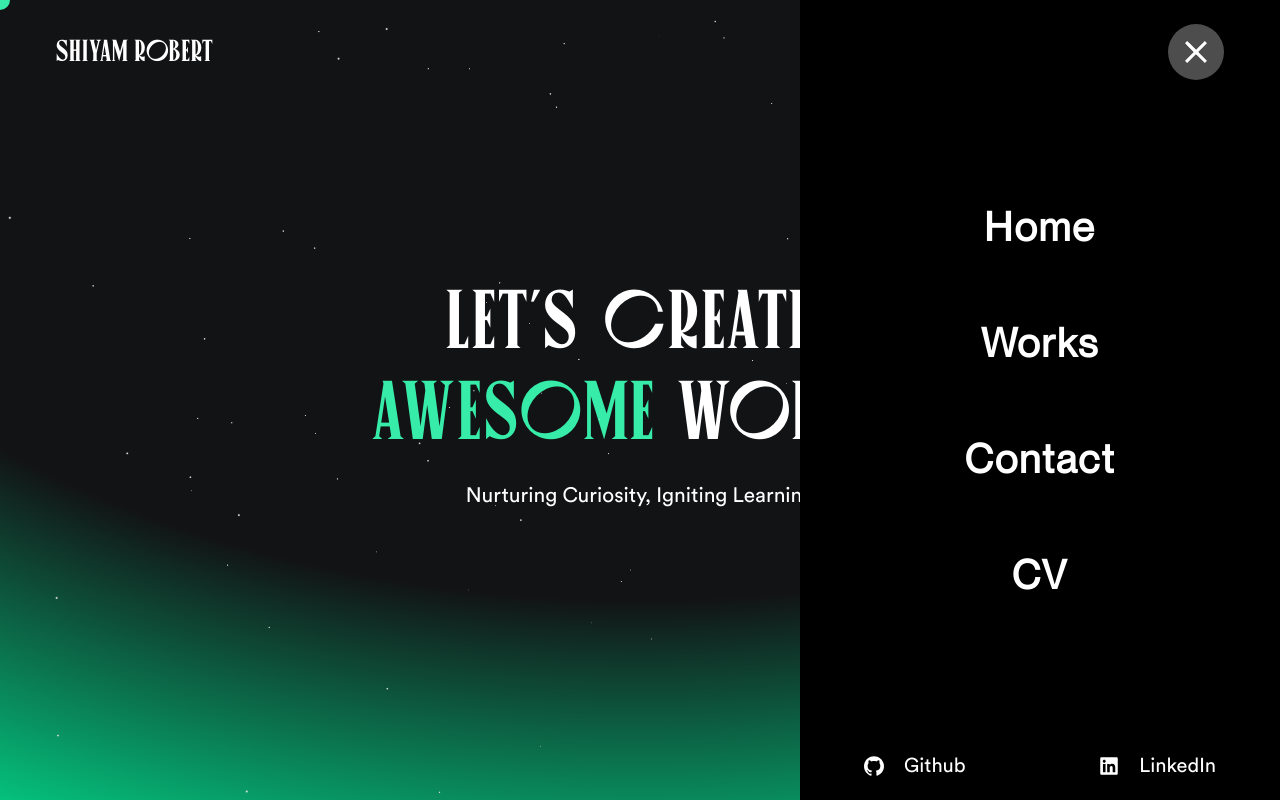
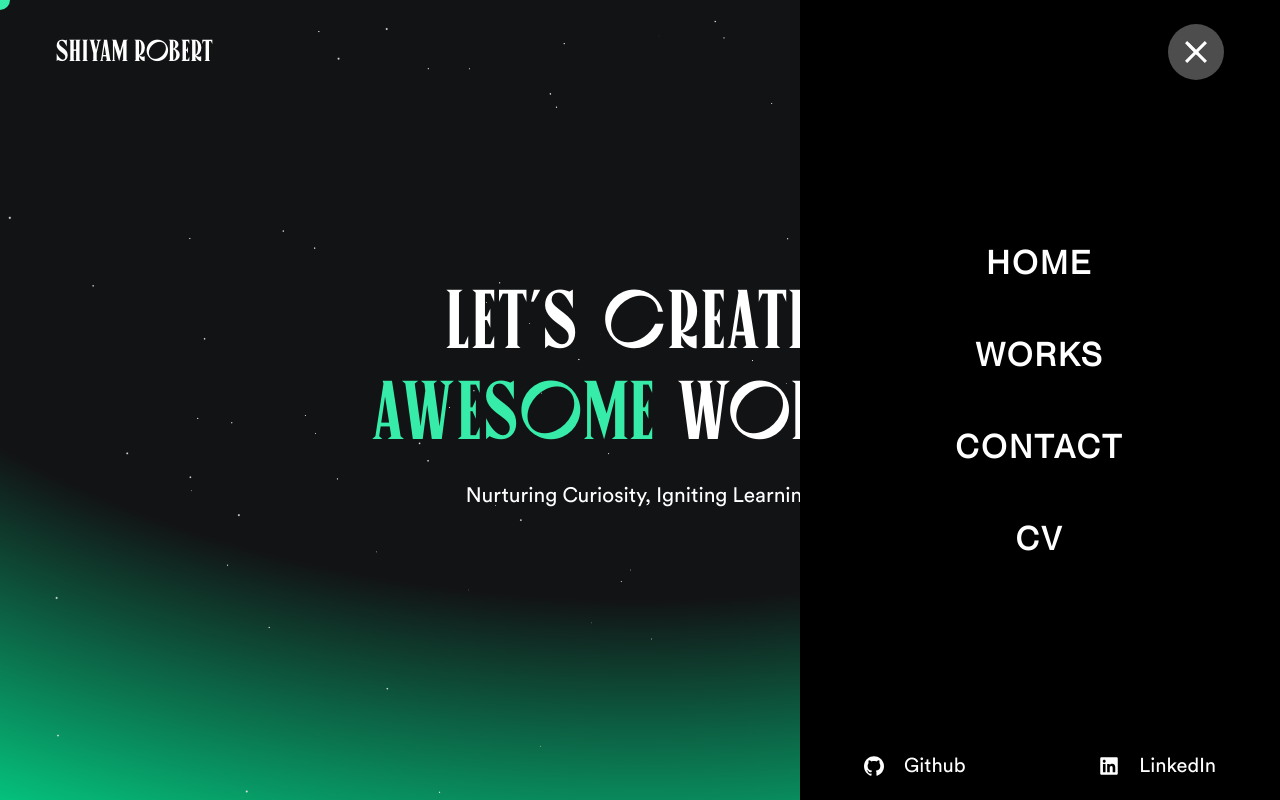
Before and after one commit to shiyammm/portfolio_using_react, a React (Vite) app: page / in a window 1280 px wide. Both pictures are taken after a click on the button 1196 px from the left and 52 px from the top of the page. Shown: the top 800 px of the page. Built offline with nearby package versions, Linux system fonts and the light colour scheme.

Commit message:
Implement Shuffle text effect; Remove hoverNavLink.getLinkHover and magnet effect

```diff
--- a/src/App.jsx
+++ b/src/App.jsx
@@ -14,9 +14,7 @@ import {
 
 const App = () => {
   const [hoverLink, setHoverLink] = useState(false);
-  const [hoverNavLink, setHoverNavLink] = useState(false);
   const [hoverMail, setHoverMail] = useState(false);
-  const [getLinkHover, setGetLinkHover] = useState('');
   const tl1 = useRef();
   const loaderRefs = {
     loader1: useRef(null),
@@ -67,28 +65,10 @@ const App = () => {
               ref={loaderRefs.loader3}
             ></div>
           </div>
-          <Cursor
-            hoverLink={hoverLink}
-            cursor={cursor}
-            hoverNavLink={hoverNavLink}
-            getLinkHover={getLinkHover}
-            hoverMail={hoverMail}
-          />
-          <Navbar
-            hoverNavLink={hoverNavLink}
-            setHoverNavLink={setHoverNavLink}
-            navLoaderRef={navLoaderRef}
-            setGetLinkHover={setGetLinkHover}
-            getLinkHover={getLinkHover}
-          />
+          <Cursor hoverLink={hoverLink} cursor={cursor} hoverMail={hoverMail} />
+          <Navbar navLoaderRef={navLoaderRef} />
           <Hero tl1={tl1} loaderRefs={loaderRefs} navLoaderRef={navLoaderRef} />
-          <div
-            style={{
-              backgroundImage:
-                'radial-gradient(125% 125% at 50% 100%, #121315 60% ,#00ffa2)',
-            }}
-            className="px-12 sm:px-3"
-          >
+          <div className="px-12 sm:px-3 about-div">
             <About />
           </div>
           <Works
--- a/src/components/Cursor.jsx
+++ b/src/components/Cursor.jsx
@@ -1,13 +1,7 @@
 import { TfiArrowTopRight } from 'react-icons/tfi';
-import { SiMinutemailer } from 'react-icons/si';
+import { CiMail } from 'react-icons/ci';
 
-const Cursor = ({
-  hoverLink,
-  cursor,
-  hoverNavLink,
-  getLinkHover,
-  hoverMail,
-}) => {
+const Cursor = ({ hoverLink, cursor, hoverMail }) => {
   return (
     <div className={`fixed z-[300]`} ref={cursor}>
       <div
@@ -15,27 +9,15 @@ const Cursor = ({
           hoverLink &&
           'scale-[6] transition ease-in-out delay-150 bg-violet w-14 h-14'
         }
-        ${
-          hoverNavLink &&
-          'transition ease-in-out delay-150 bg- w-[10rem] h-[10rem]'
-        }
+
          ${
            hoverMail &&
-           ' transition ease-in-out delay-150 bg-cyan w-[5rem] h-[5rem]'
+           ' transition ease-in-out delay-150 bg-cyan w-[6rem] h-[6rem]'
          }
       left-0 -translate-x-1/2 pointer-events-none -translate-y-1/2 w-5 h-5 bg-cyan rounded-full flex-center text-black text-[0.7rem] tracking-[0.1rem] font-gtApina font-bold xl:hidden `}
       >
-        {hoverLink && <TfiArrowTopRight className="w-2 h-2" />}
-        <span
-          className={`absolute top-0 bottom-0 left-0 right-0 flex items-center justify-center transition-all duration-300 ${
-            hoverNavLink
-              ? 'inline-block font-semibold text-[2.5rem] rounded-full'
-              : 'hidden'
-          }`}
-        >
-          {getLinkHover}
-        </span>
-        {hoverMail && <SiMinutemailer className="w-10 h-10" />}
+        {hoverLink && <TfiArrowTopRight className="w-2 h-2 transition ease-in-out delay-150" />}
+        {hoverMail && <CiMail className="w-12 h-12 transition ease-in-out delay-150" />}
       </div>
     </div>
   );
--- a/src/components/Menu.jsx
+++ b/src/components/Menu.jsx
@@ -2,10 +2,10 @@ import gsap from 'gsap';
 import { useGSAP } from '@gsap/react';
 import React, { useEffect, useRef, useState } from 'react';
 import { MotionConfig, motion, easeInOut } from 'framer-motion';
-import Magnet from '../components/Magnet';
 import { NavLinks, SocialLinks } from '../../lib/data';
+import TextHoverEffect from './TextHoverEffect';
 
-const Menu = ({ setHoverNavLink, setGetLinkHover }) => {
+const Menu = () => {
   const [toggle, setToggle] = useState(false);
 
   const tl2 = useRef();
@@ -59,15 +59,6 @@ const Menu = ({ setHoverNavLink, setGetLinkHover }) => {
   useEffect(() => {
     toggle ? tl2.current.play() : tl2.current.reverse();
   }, [toggle]);
-
-  const handleNavLinkEnter = (link) => {
-    setGetLinkHover(link);
-    setHoverNavLink(true);
-  };
-  const handleNavLinkLeave = () => {
-    setGetLinkHover('');
-    setHoverNavLink(false);
-  };
 
   return (
     <>
@@ -148,19 +139,10 @@ const Menu = ({ setHoverNavLink, setGetLinkHover }) => {
         ref={menuRef}
       >
         <div className="h-full flex-center">
-          <ul className="unordered font-neue-montreal tracking-wider text-[2.5rem] text-white text-center font-semibold space-y-14">
+          <ul className="space-y-5 font-semibold text-center text-white unordered font-neue-montreal">
             {NavLinks.map((link, i) => (
-              <li
-                className="relative rounded-lg cursor-pointer hover:text-black xl:hover:text-white list"
-                key={i}
-                onMouseEnter={() => handleNavLinkEnter(link)}
-                onMouseLeave={() => handleNavLinkLeave(link)}
-              >
-                <Magnet>
-                  <a id={link} href={`/#${link}`} className="block xl:hidden">
-                    {link}
-                  </a>
-                </Magnet>
+              <li className="relative" key={i}>
+                <TextHoverEffect link={link} />
                 <a id={link} href={`/#${link}`} className="hidden xl:block">
                   {link}
                 </a>
--- /dev/null
+++ b/src/components/TextHoverEffect.jsx
@@ -0,0 +1,56 @@
+import React, { useState, useEffect } from 'react';
+
+const TextHoverEffect = ({ link }) => {
+  const [navLink, setNavLink] = useState(link);
+
+  useEffect(() => {
+    const handleLinkHoverEffect = () => {
+      let iterations = 0;
+      const alphabet = 'ABCDEFGHIJKLMNOPQRSTUVWXYZ';
+
+      const interval = setInterval(() => {
+        setNavLink((prevLink) =>
+          prevLink
+            .split('')
+            .map((linkText, index) => {
+              if (index < iterations) {
+                return link[index];
+              }
+              return alphabet[Math.floor(Math.random() * 26)];
+            })
+            .join(''),
+        );
+
+        iterations += 1 / 2;
+        if (iterations >= link.length) {
+          clearInterval(interval);
+        }
+      }, 100);
+
+      return () => {
+        clearInterval(interval);
+      };
+    };
+
+    const linkElement = document.getElementById(link);
+    linkElement.addEventListener('mouseenter', handleLinkHoverEffect);
+
+    return () => {
+      linkElement.removeEventListener('mouseenter', handleLinkHoverEffect);
+    };
+  }, [link]);
+
+  return (
+    <>
+      <a
+        id={link}
+        href={`/#${link}`}
+        className="block font-bold text-[2rem] uppercase xl:hidden tracking-widest px-4 py-3 rounded-tl-md rounded-tr-lg rounded-bl-lg rounded-br-3xl cursor-pointer hover:text-black hover:bg-cyan xl:hover:text-white transition ease-in-out delay-150"
+      >
+        {navLink}
+      </a>
+    </>
+  );
+};
+
+export default TextHoverEffect;
--- a/src/containers/Navbar.jsx
+++ b/src/containers/Navbar.jsx
@@ -1,12 +1,7 @@
 import React, { useEffect, useRef } from 'react';
 import Menu from '../components/Menu';
 
-const Navbar = ({
-  setGetLinkHover,
-  setHoverNavLink,
-  navLoaderRef,
-  setEnterNavBar,
-}) => {
+const Navbar = ({ navLoaderRef }) => {
   const navRef = useRef();
 
   let lastScroll = 0;
@@ -43,12 +38,7 @@ const Navbar = ({
         >
           Shiyam Robert
         </div>
-
-        <Menu
-          setHoverNavLink={setHoverNavLink}
-          setEnterNavBar={setEnterNavBar}
-          setGetLinkHover={setGetLinkHover}
-        />
+        <Menu />
       </nav>
     </header>
   );
```
